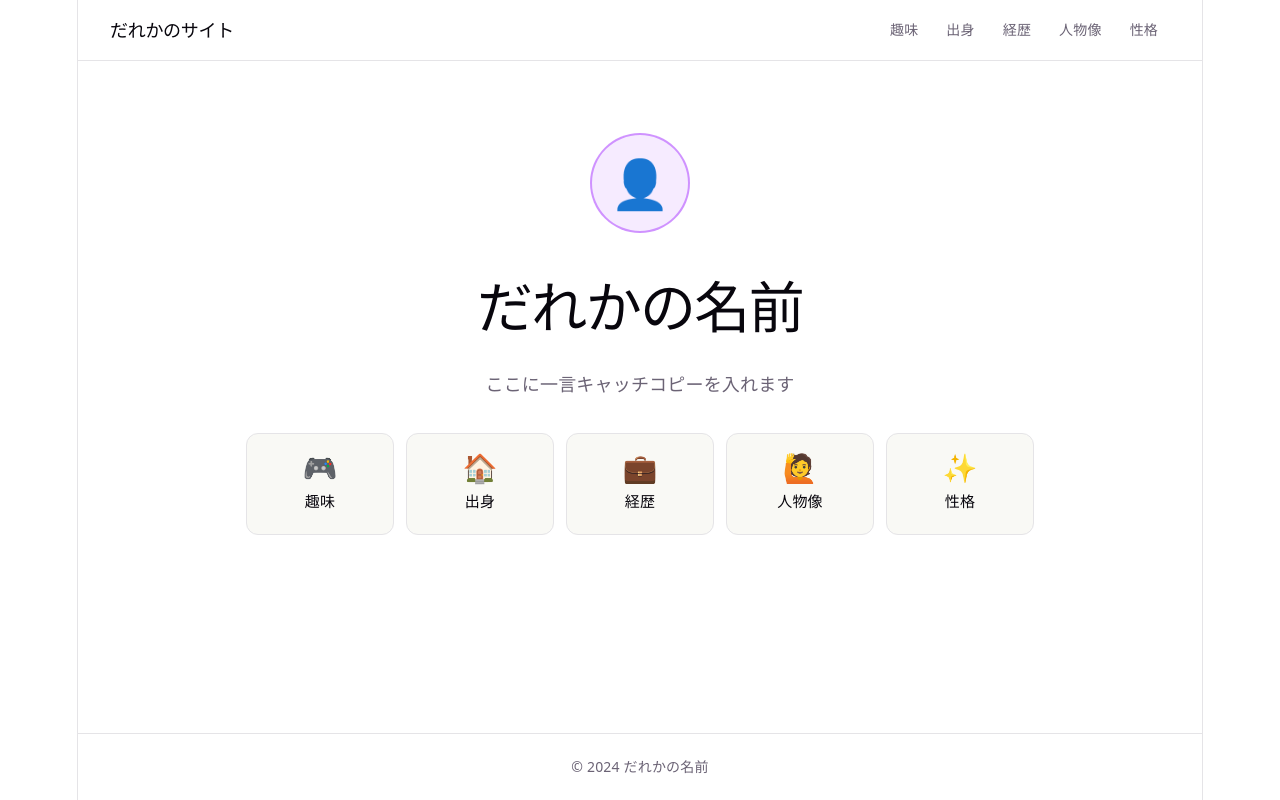
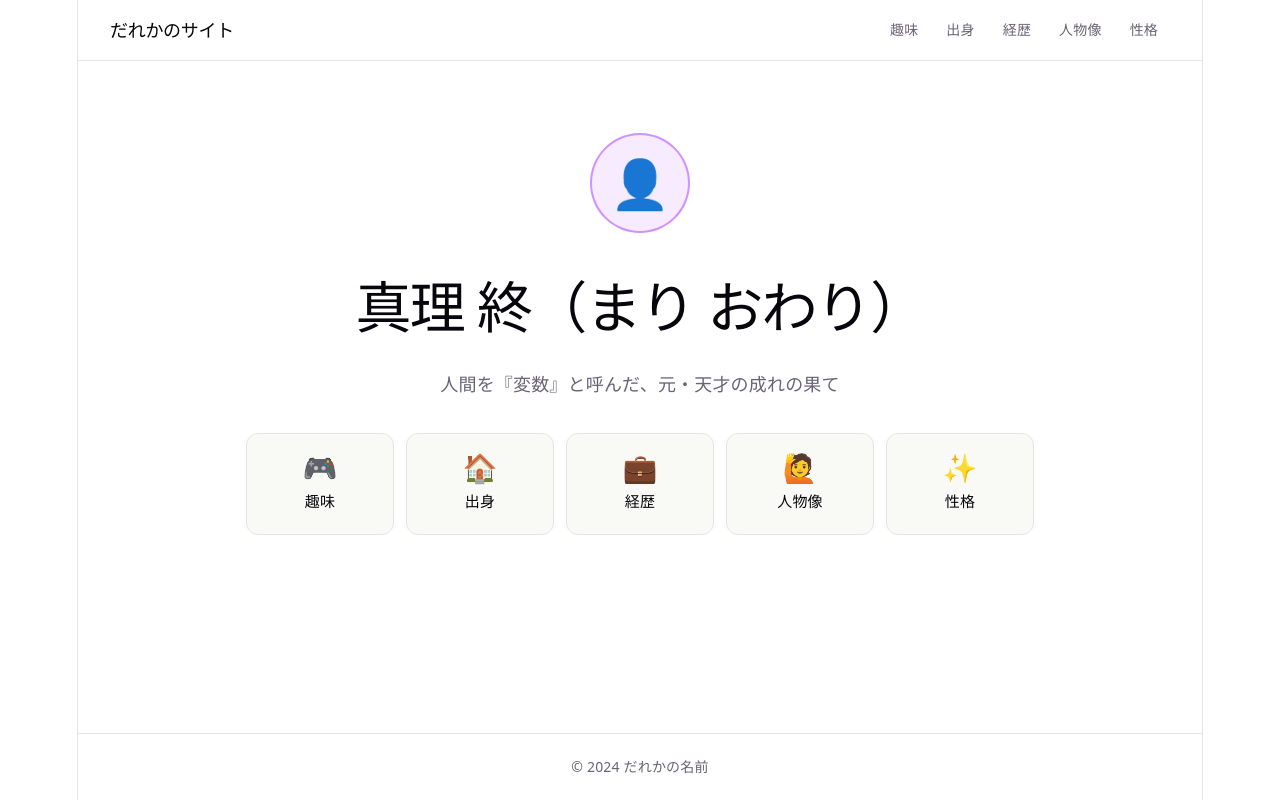
Before and after one commit to riyotaitai/darekanosaito, a React (Vite) app: page / in a window 1280 px wide. Built offline with nearby package versions, Linux system fonts and the light colour scheme.

Commit message:
人物名とキャッチコピーを変更しました。

```diff
--- a/src/App.jsx
+++ b/src/App.jsx
@@ -12,8 +12,8 @@ function Home() {
       <div className="avatar">
         <div className="avatar-circle">👤</div>
       </div>
-      <h1>だれかの名前</h1>
-      <p className="tagline">ここに一言キャッチコピーを入れます</p>
+      <h1>真理 終（まり おわり）</h1>
+      <p className="tagline">人間を『変数』と呼んだ、元・天才の成れの果て</p>
       <div className="home-links">
         <NavLink to="/hobbies" className="home-card">
           <span className="home-card-icon">🎮</span>
```
